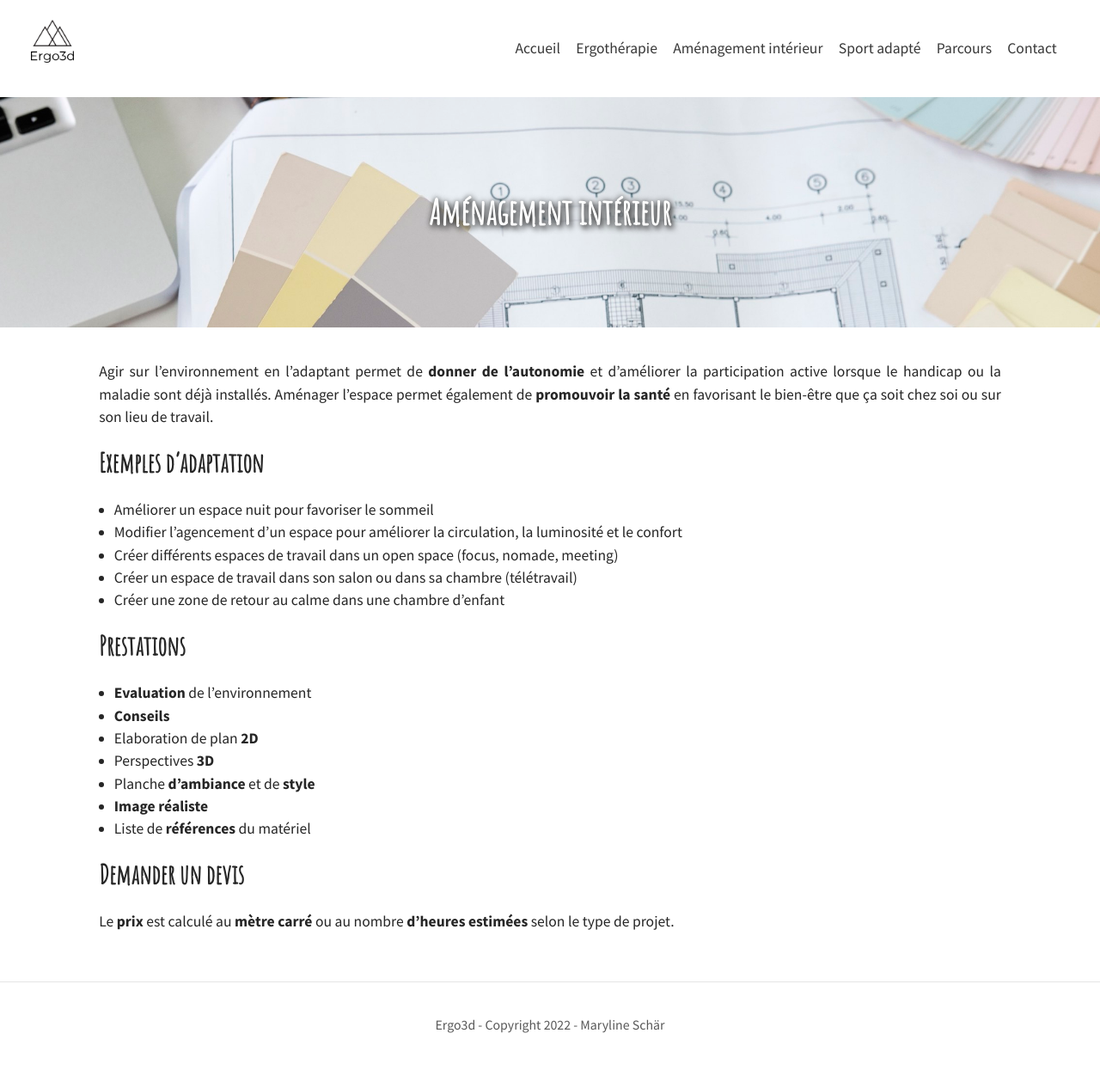
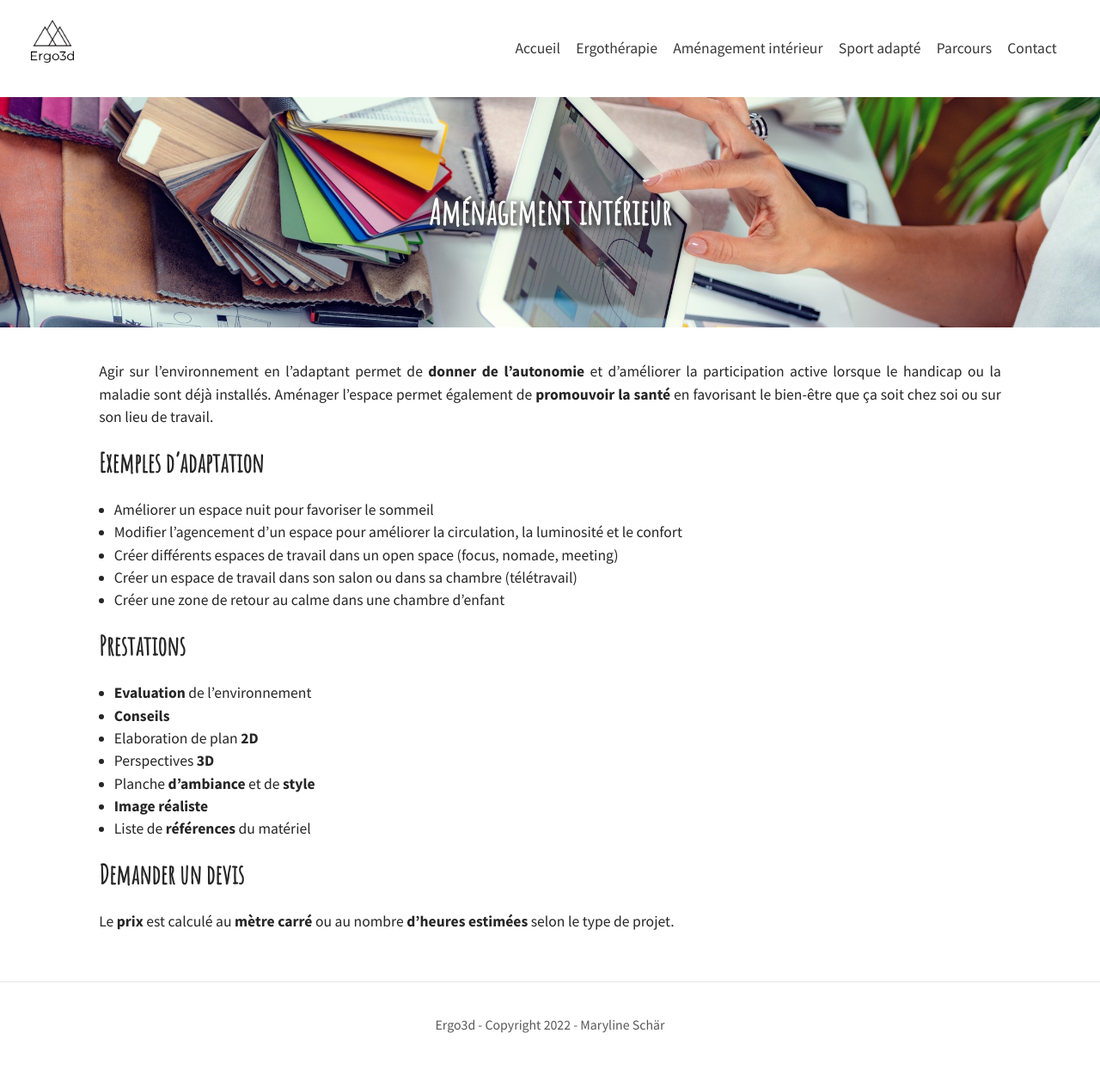
Before and after one commit to marschar/marschar.github.io, a Jekyll site: the page built from pages/amenagement-d-interieur.markdown, in a window 1280 px wide. Shown: the whole page at 86% size. Built offline with Jekyll 4.4.1, drawn with Linux system fonts in a browser that asks for light colours.

Commit message:
Update image amenagement et slogan positif

```diff
--- a/index.markdown
+++ b/index.markdown
@@ -1,6 +1,6 @@
 ---
 layout: page
-title: Parce que la santé n'a pas qu'une seule dimension...
+title: Parce que la santé a plusieurs dimension...
 nav-title: Accueil
 feature-img: "assets/img/feature-img/beautiful-shot-of-high-white-hilltops-and-mountains-covered-in-fog.jpg"
 #feature-img: "assets/img/feature-img/concept-of-solution-and-domino-effect-slightly-focused-and-close-up-shot-selective-focus.jpg"
--- a/pages/amenagement-d-interieur.markdown
+++ b/pages/amenagement-d-interieur.markdown
@@ -3,7 +3,7 @@ layout: page
 title: Aménagement intérieur
 nav-title: Aménagement intérieur
 permalink: /amenagement/
-feature-img: "assets/img/feature-img/amenagement-interieur.jpg"
+feature-img: "assets/img/feature-img/architect-in-studio.jpg"
 order: 3
 ---
 
```
Also changed, not shown: assets/img/feature-img/adobestock-247542981.jpeg (added), assets/img/feature-img/architect-in-studio.jpg (added).
